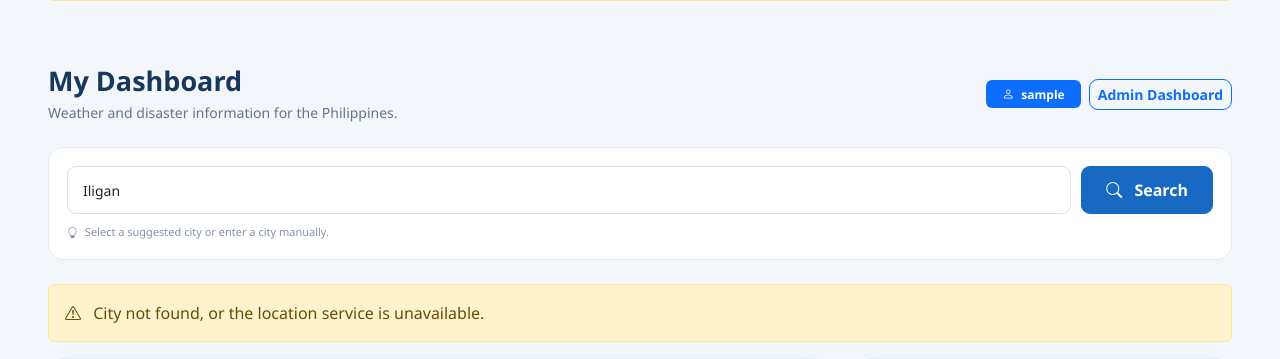
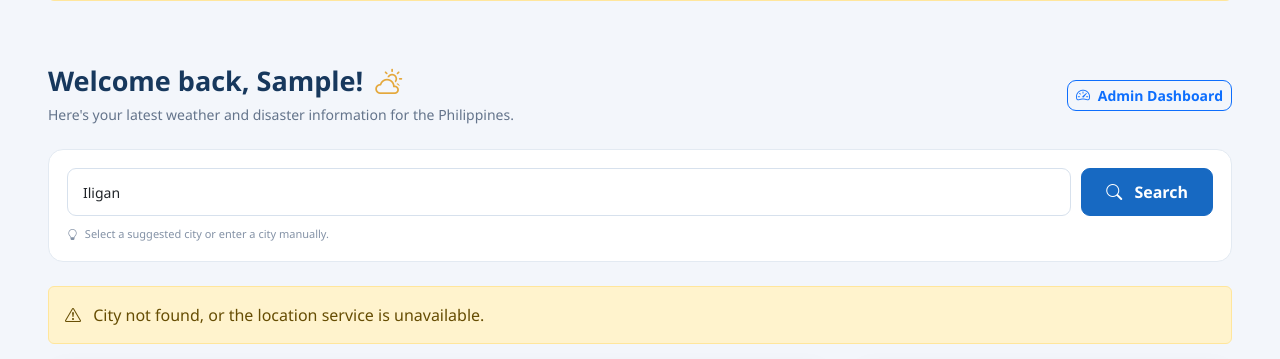
Before and after one commit to asnawiebali-source/SkyAware-PH, a Django app: page /dashboard/ in a window 1280 px wide. Shown: the part 143-502 px from the top of the page. Run offline with Django 5.2, Linux system fonts and the light colour scheme; the visitor is signed in with stand-in values (Sample User, id 1); data that the repository does not hold is empty.

Commit message:
adding welcome message

```diff
--- a/templates/dashboard/index.html
+++ b/templates/dashboard/index.html
@@ -31,10 +31,15 @@
     .sky-dashboard .heading p {
         color: var(--muted);
         font-size: 14px;
-        margin: 5px 0 0;
-    }
-
-    /* COMMON DASHBOARD CARDS */
+        margin: 7px 0 0;
+    }
+
+    .sky-dashboard .welcome-icon {
+        color: #e4a83c;
+        margin-left: 5px;
+    }
+
+    /* COMMON CARDS */
     .sky-dashboard .dashboard-card {
         background: #fff;
         border: 1px solid #e3eaf2;
@@ -102,7 +107,7 @@
         margin: 10px 0 0;
     }
 
-    /* AUTOCOMPLETE DROPDOWN */
+    /* AUTOCOMPLETE */
     .sky-dashboard .city-suggestions {
         position: absolute;
         top: calc(100% + 7px);
@@ -240,7 +245,7 @@
         font-size: 18px;
     }
 
-    /* WEATHER FORECAST */
+    /* FORECAST */
     .sky-dashboard .forecast {
         display: grid;
         grid-template-columns: repeat(7, minmax(75px, 1fr));
@@ -388,7 +393,7 @@
         font-size: 25px;
     }
 
-    /* RESPONSIVE DESIGN */
+    /* RESPONSIVE */
     @media (max-width: 575px) {
         .sky-dashboard .dashboard-card {
             padding: 18px;
@@ -426,45 +431,54 @@
 
 <div class="sky-dashboard">
 
-    <!-- ============================== -->
-    <!-- DASHBOARD HEADING -->
-    <!-- ============================== -->
+    <!-- ================================= -->
+    <!-- PERSONALIZED DASHBOARD HEADER -->
+    <!-- ================================= -->
 
     <div class="heading">
 
         <div>
-            <h1>My Dashboard</h1>
+
+            <h1>
+
+                Welcome back,
+
+                {% if user.first_name %}
+                    {{ user.first_name }}!
+                {% else %}
+                    {{ user.username }}!
+                {% endif %}
+
+                <i class="bi bi-cloud-sun welcome-icon"></i>
+
+            </h1>
 
             <p>
-                Weather and disaster information
-                for the Philippines.
+                Here's your latest weather and disaster
+                information for the Philippines.
             </p>
+
         </div>
 
-        <div class="d-flex align-items-center gap-2">
-
-            <span class="badge bg-primary px-3 py-2">
-                <i class="bi bi-person me-1"></i>
-                {{ user.username }}
-            </span>
-
-            {% if user.is_staff %}
-            <a
-                href="{% url 'admin_dashboard' %}"
-                class="btn btn-outline-primary btn-sm"
-            >
-                Admin Dashboard
-            </a>
-            {% endif %}
-
-        </div>
+        <!-- ADMIN ACCESS ONLY -->
+        {% if user.is_staff %}
+
+        <a
+            href="{% url 'admin_dashboard' %}"
+            class="btn btn-outline-primary btn-sm"
+        >
+            <i class="bi bi-speedometer2 me-1"></i>
+            Admin Dashboard
+        </a>
+
+        {% endif %}
 
     </div>
 
 
-    <!-- ============================== -->
+    <!-- ================================= -->
     <!-- CITY SEARCH WITH AUTOCOMPLETE -->
-    <!-- ============================== -->
+    <!-- ================================= -->
 
     <section class="city-search mb-4">
 
@@ -493,7 +507,6 @@
                     required
                 >
 
-                <!-- SUGGESTIONS -->
                 <div
                     id="dashboardCitySuggestions"
                     class="city-suggestions"
@@ -531,9 +544,9 @@
     {% endif %}
 
 
-    <!-- ============================== -->
+    <!-- ================================= -->
     <!-- WEATHER AND AIR QUALITY -->
-    <!-- ============================== -->
+    <!-- ================================= -->
 
     <div class="row g-4 mb-4">
 
@@ -549,6 +562,7 @@
                         {% if city %}
 
                         <i class="bi bi-geo-alt-fill text-primary"></i>
+
                         {{ city.name }}, {{ city.region }}
 
                         {% else %}
@@ -581,8 +595,11 @@
                     </div>
 
                     <div class="weather-condition">
+
                         <i class="bi {{ weather.icon }}"></i>
+
                         {{ weather.condition }}
+
                     </div>
 
                 </div>
@@ -716,14 +733,17 @@
                     Air Quality
                 </h2>
 
-                <!-- SHOW SELECTED CITY -->
                 <div class="section-subtitle mb-1">
 
                     {% if city %}
+
                         <i class="bi bi-geo-alt me-1"></i>
                         {{ city.name }}, {{ city.region }}
+
                     {% else %}
+
                         Location unavailable
+
                     {% endif %}
 
                 </div>
@@ -825,9 +845,9 @@
     </div>
 
 
-    <!-- ============================== -->
+    <!-- ================================= -->
     <!-- EARTHQUAKES AND SAVED LOCATIONS -->
-    <!-- ============================== -->
+    <!-- ================================= -->
 
     <div class="row g-4 mb-4">
 
@@ -946,8 +966,11 @@
                     <div class="flex-grow-1">
 
                         <div class="place-name">
+
                             <i class="bi bi-geo-alt text-primary me-2"></i>
+
                             {{ location.city }}
+
                         </div>
 
                         <div class="quake-meta ms-4">
@@ -981,9 +1004,9 @@
     </div>
 
 
-    <!-- ============================== -->
+    <!-- ================================= -->
     <!-- AI ASSISTANT AND NATURAL EVENTS -->
-    <!-- ============================== -->
+    <!-- ================================= -->
 
     <div class="row g-4 mb-4">
 
@@ -1084,9 +1107,9 @@
     </div>
 
 
-    <!-- ============================== -->
-    <!-- DISCLAIMER -->
-    <!-- ============================== -->
+    <!-- ================================= -->
+    <!-- SAFETY DISCLAIMER -->
+    <!-- ================================= -->
 
     <div class="alert alert-info">
 
@@ -1263,17 +1286,18 @@
         ["Calapan City", "Oriental Mindoro"]
 
     ].map(function (row) {
+
         return {
             name: row[0],
             province: row[1],
             saved: false
         };
+
     });
 
 
     // ========================================
     // USER'S SAVED LOCATIONS
-    // Prioritize recently saved cities.
     // ========================================
 
     const savedCities = [
@@ -1307,7 +1331,9 @@
 
     });
 
-    const cities = Array.from(cityMap.values());
+    const cities = Array.from(
+        cityMap.values()
+    );
 
 
     const popularCities = [
@@ -1347,12 +1373,13 @@
 
 
     // ========================================
-    // CITY MATCHING SCORE
+    // CITY MATCH SCORE
     // ========================================
 
     function getScore(city, query) {
 
         const name = city.name.toLowerCase();
+
         const province = city.province.toLowerCase();
 
         if (!query) {
@@ -1365,7 +1392,9 @@
                 city.name
             );
 
-            return index >= 0 ? index + 1 : 99;
+            return index >= 0
+                ? index + 1
+                : 99;
 
         }
 
@@ -1387,7 +1416,7 @@
 
 
     // ========================================
-    // SELECT CITY AND SUBMIT
+    // SELECT CITY
     // ========================================
 
     function selectCity(city) {
@@ -1406,7 +1435,7 @@
 
 
     // ========================================
-    // UPDATE KEYBOARD HIGHLIGHT
+    // KEYBOARD HIGHLIGHT
     // ========================================
 
     function highlightOption() {
@@ -1456,7 +1485,7 @@
 
 
     // ========================================
-    // DISPLAY SUGGESTIONS
+    // SHOW SUGGESTIONS
     // ========================================
 
     function showSuggestions() {
@@ -1470,7 +1499,9 @@
         visibleCities = cities
 
             .filter(function (city) {
+
                 return getScore(city, query) < 99;
+
             })
 
             .sort(function (a, b) {
@@ -1497,11 +1528,10 @@
             .slice(0, 6);
 
 
-        // Clear existing results safely.
         dropdown.replaceChildren();
 
 
-        // Dropdown heading.
+        // Dropdown heading
         const heading = document.createElement(
             "div"
         );
@@ -1515,7 +1545,7 @@
         dropdown.appendChild(heading);
 
 
-        // Generate suggestion buttons.
+        // City buttons
         visibleCities.forEach(function (city, index) {
 
             const button = document.createElement(
@@ -1523,6 +1553,7 @@
             );
 
             button.type = "button";
+
             button.className = "suggestion-item";
 
             button.id = "city-suggestion-" + index;
@@ -1538,13 +1569,13 @@
             );
 
 
-            // Location icon.
             const icon = document.createElement(
                 "span"
             );
 
             icon.className = "suggestion-icon";
 
+
             const iconElement = document.createElement(
                 "i"
             );
@@ -1556,7 +1587,6 @@
             icon.appendChild(iconElement);
 
 
-            // City text.
             const details = document.createElement(
                 "span"
             );
@@ -1569,6 +1599,7 @@
             );
 
             name.className = "suggestion-city";
+
             name.textContent = city.name;
 
 
@@ -1586,12 +1617,10 @@
             details.appendChild(name);
             details.appendChild(province);
 
-
             button.appendChild(icon);
             button.appendChild(details);
 
 
-            // Saved location indicator.
             if (city.saved) {
 
                 const savedBadge = document.createElement(
@@ -1599,6 +1628,7 @@
                 );
 
                 savedBadge.className = "suggestion-saved";
+
                 savedBadge.textContent = "SAVED";
 
                 button.appendChild(savedBadge);
@@ -1606,18 +1636,22 @@
             }
 
 
-            // Select suggestion.
             button.addEventListener(
                 "mousedown",
                 function (event) {
+
                     event.preventDefault();
+
                 }
             );
+
 
             button.addEventListener(
                 "click",
                 function () {
+
                     selectCity(city);
+
                 }
             );
 
@@ -1627,7 +1661,7 @@
         });
 
 
-        // No matching suggestions.
+        // No suggestions
         if (visibleCities.length === 0) {
 
             const empty = document.createElement(
@@ -1746,7 +1780,7 @@
 
 
     // ========================================
-    // CLOSE WHEN CLICKING OUTSIDE
+    // CLICK OUTSIDE TO CLOSE
     // ========================================
 
     document.addEventListener(
```
